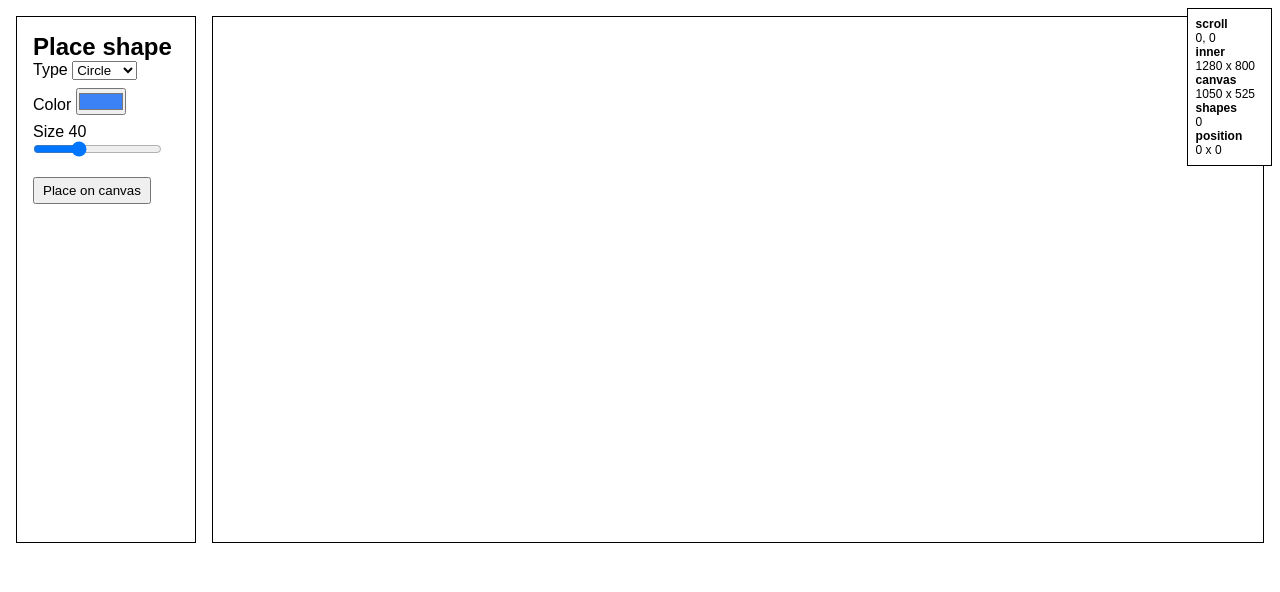
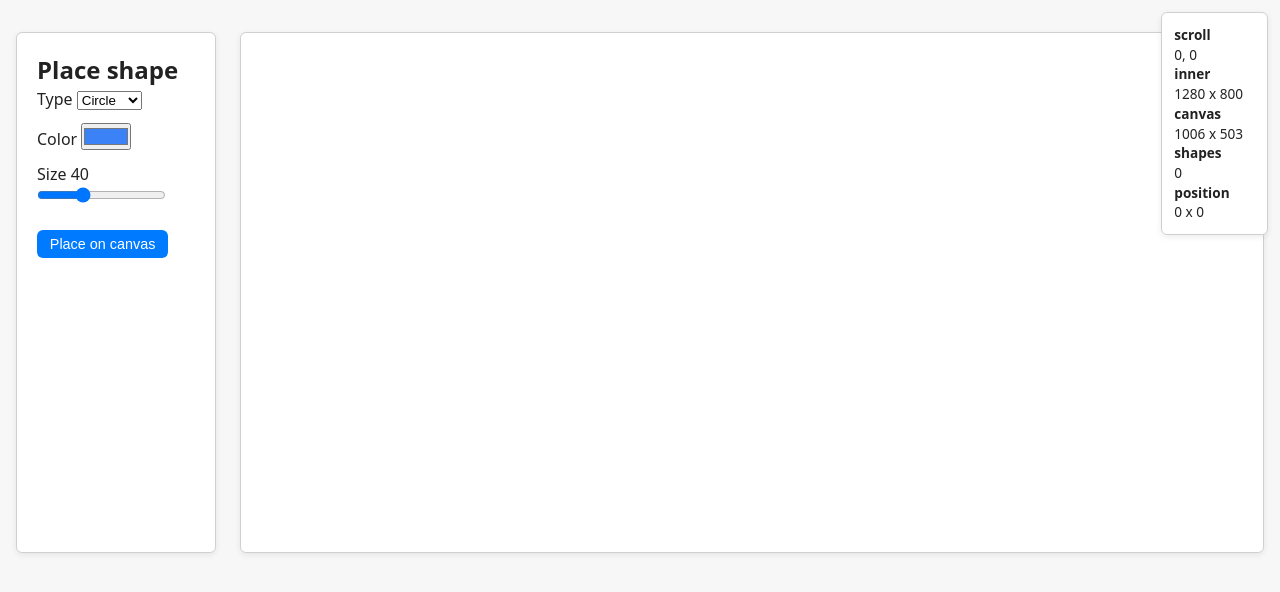
Before and after one commit to Balan-Razvan/Canvas-project-Razvan-Balan, a website built with Vite: page index.html in a window 1280 px wide. Built offline with nearby package versions, Linux system fonts and the light colour scheme.

Commit message:
styles update

```diff
--- a/styles/main.css
+++ b/styles/main.css
@@ -1,42 +1,47 @@
 * {
-  box-sizing: border-box;
   margin: 0;
   padding: 0;
+  box-sizing: border-box;
+}
+
+:root {
+  --border: #d0d0d0;
+  --text: #222;
+  --bg: #fff;
+  --radius: 6px;
+  --space: 1rem;
+  --font: system-ui, sans-serif;
+
+  --shadow: 0 2px 6px rgba(0, 0, 0, 0.08);
 }
 
 body {
-  font-family: sans-serif;
-  padding: 1rem;
+  font-family: var(--font);
+  color: var(--text);
+  background: #f7f7f8;
+  padding: var(--space);
   min-height: 150vh;
+  line-height: 1.45;
 }
 
 .window-state {
   position: fixed;
-  top: 0.5rem;
-  right: 0.5rem;
-  padding: 0.5rem;
-  background: #fff;
-  border: 1px solid #000;
-  font-size: 12px;
+  top: 0.75rem;
+  right: 0.75rem;
+  padding: 0.75rem;
+  background: var(--bg);
+  border: 1px solid var(--border);
+  border-radius: var(--radius);
+  box-shadow: var(--shadow);
+  font-size: 0.85rem;
   z-index: 1000;
 
   display: grid;
   grid-template-columns: auto 1fr;
-  gap: 0.25rem 0.5rem;
-  align-items: start;
-
-  box-sizing: border-box;
-  max-width: min(320px, 90vw);
-  max-height: min(60vh, 90vh);
+  gap: 0.35rem 0.75rem;
+  max-width: min(340px, 85vw);
+  max-height: min(60vh, 85vh);
   overflow: auto;
-}
-
-.window-state dl {
-  margin: 0;
-}
-.window-state dt,
-.window-state dd {
-  margin: 0;
 }
 
 .window-state dt {
@@ -47,36 +52,58 @@ body {
   overflow-wrap: anywhere;
   min-width: 0;
 }
-
 .app {
   display: flex;
-  gap: 1rem;
+  gap: 1.5rem;
+  margin-top: 1rem;
+  flex-wrap: wrap;
 }
 
 .controls {
-  width: 180px;
-  padding: 1rem;
-  border: 1px solid #000;
+  flex: 0 0 200px;
+  padding: 1.25rem;
+  border: 1px solid var(--border);
+  background: var(--bg);
+  border-radius: var(--radius);
+  box-shadow: var(--shadow);
 }
 
 .controls label {
   display: block;
-  margin-bottom: 0.5rem;
+  margin-bottom: 0.75rem;
+  font-weight: 500;
 }
 
 .controls button {
+  display: inline-block;
+  padding: 0.4rem 0.8rem;
   margin-top: 0.5rem;
-  padding: 0.25rem 0.5rem;
+  border: none;
+  border-radius: var(--radius);
+  background: #007bff;
+  color: #fff;
+  cursor: pointer;
+  font-size: 0.9rem;
+  transition: background 0.2s;
+}
+
+.controls button:hover {
+  background: #005fcc;
 }
 
 .canvas-wrap {
   flex: 1;
   min-height: 400px;
-  border: 1px solid #000;
+  border: 1px solid var(--border);
+  background: var(--bg);
+  border-radius: var(--radius);
+  box-shadow: var(--shadow);
+  padding: 0.5rem;
 }
 
 #canvas {
   display: block;
   width: 100%;
   min-height: 400px;
+  border-radius: var(--radius);
 }
```
